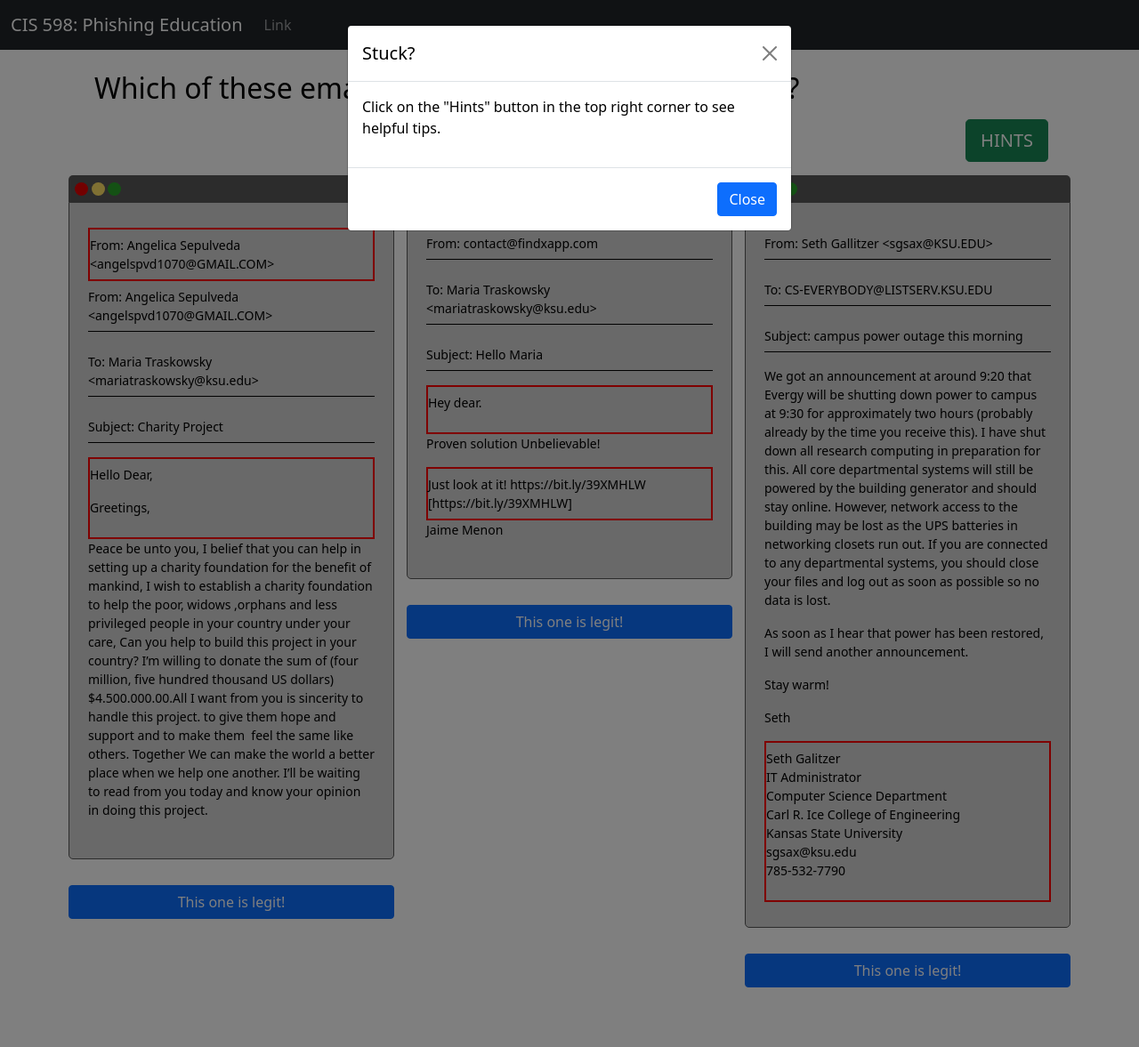
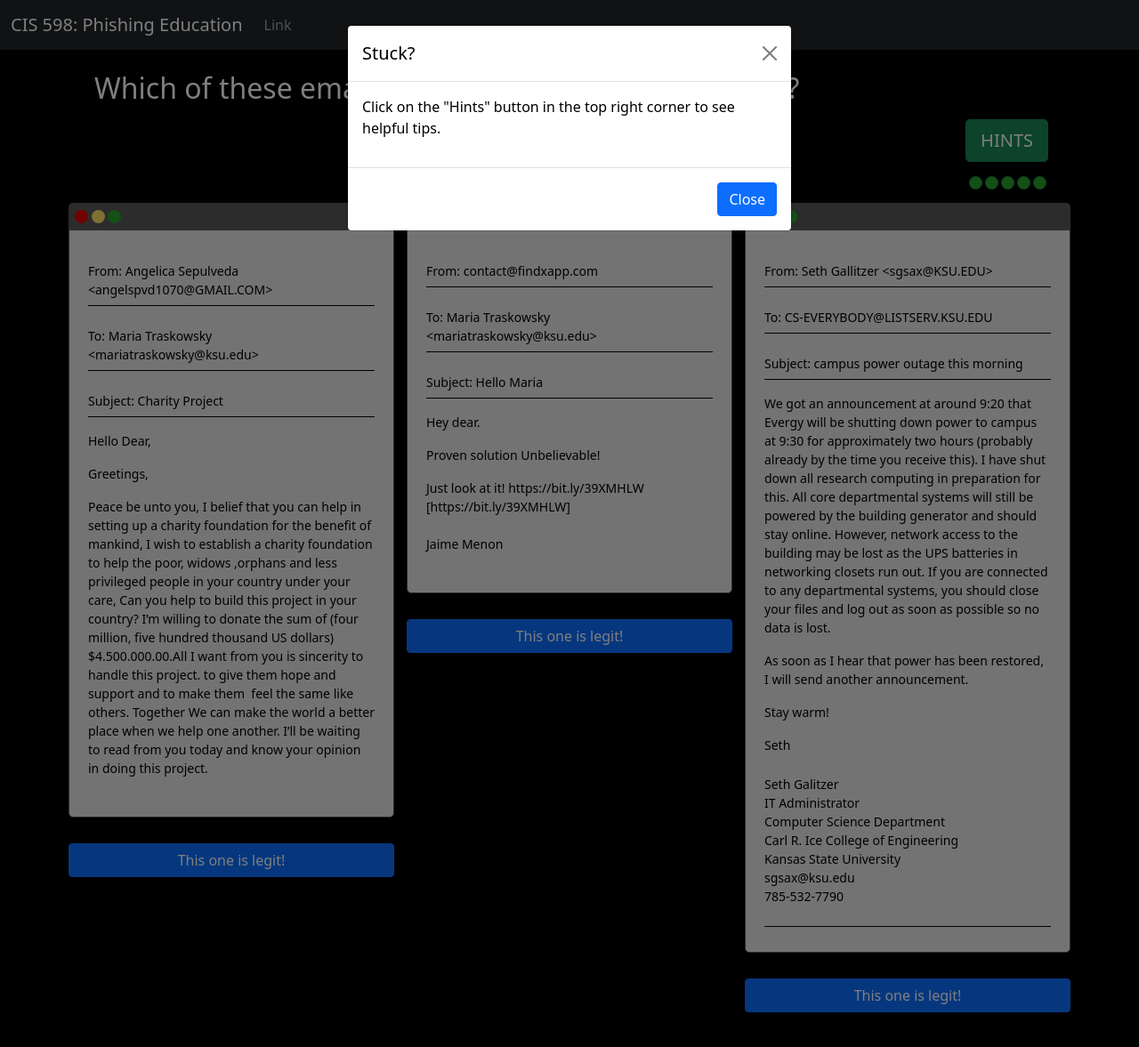
Before and after one commit to mtraskowsky/phishingEd, a Django app: page /challenge/ in a window 1280 px wide. Shown: the top 1177 px of the page at 89% size. Run offline with Django 3.2, Linux system fonts and the light colour scheme; some libraries are stand-ins or nearby versions.

Commit message:
playing with hints

```diff
--- a/static/css/styles.css
+++ b/static/css/styles.css
@@ -1,5 +1,9 @@
+.thing {
+    background: black;
+}
+
 h2 {
-    color: black;
+    color: white;
 }
 
 row {
@@ -8,6 +12,18 @@ row {
 
 .container-top {
     padding: 0 1.5em 0 1.5em;
+}
+
+
+.dot-hint {
+    margin: 0 .2em 0 .2em;
+    width: 15px;
+    height: 15px;
+    padding: 3px 0px;
+    border-radius: 15px;
+    font-size: 8px;
+    text-align: center;
+    background-color: #29a329;
 }
 
 body {
@@ -24,7 +40,7 @@ body {
 }
 
 .email-ind {
-    background: lightgray;
+    background:  #e6e6e6;
     padding: .5em 1.5em .5em 1.5em;
     border: 1px solid #595959;
     border-bottom-left-radius: 5px;
@@ -85,6 +101,7 @@ body {
     margin-bottom: 3.5em;
 }
 
+ /* Makes content of emails unselectable so no one copy/pastes */
 .unselectable {
     -webkit-touch-callout: none;
     -webkit-user-select: none;
@@ -111,6 +128,14 @@ body {
     font-size: 10px;
 }
 
-#first-hint {
-    border: 2px solid red;
+#hint1{
+
 }
+
+#highlight-hint {
+    background: #9DC88D;
+}
+
+#highlight-hint2 {
+    border: 3px solid  #b30000;
+}
--- a/templates/challenge.html
+++ b/templates/challenge.html
@@ -6,13 +6,22 @@
 {% load static %}
 <!-- CSS CUSTOM -->
 <link rel="stylesheet" href="{% static 'css/styles.css' %}">
-<body>
+<body class="thing">
     <div class="container-top">
         <div class="row">
             <h2>Which of these emails is more likely to be legitimate?</h2>
             <div class="col-sm">
-            <button type="button" id="MybtnModal" class="btn btn-success btn-lg float-end"">HINTS</button>
-           </div>
+                <button type="button" id="MybtnModal" class="btn btn-success btn-lg float-end"">HINTS</button>
+            </div>
+        </div>
+        <div class="row">
+            <div class="col-sm hint-dots">
+                <button type="button" id="hint5-dot" class="btn dot-hint btn-success btn-lg float-end"></button>
+                <button type="button" id="hint4-dot" class="btn dot-hint btn-success btn-lg float-end"></button>
+                <button type="button" id="hint3-dot" class="btn dot-hint btn-success btn-lg float-end"></button>
+                <button type="button" id="hint2-dot" class="btn dot-hint btn-success btn-lg float-end"></button>
+                <button type="button" id="hint1-dot" class="btn dot-hint btn-success btn-lg float-end"></button>
+            </div>
         </div>
     </div>
     <div class="container-emails">
@@ -27,18 +36,17 @@
                 <div class="email-ind">
                     </br>
                     <!-- HINT 1-->
-                    <div class="email-info" id="first-hint" data-toggle="popover" title="Hint 1" data-bs-trigger="hover" data-bs-html="true"
+                    <div data-toggle="popover1" title="Hint 1" data-bs-trigger="click" data-bs-html="true"
                         data-bs-content="<b>Examine sender</b></br>
                         </br>Is Angelica Sepulveda someone you know?<br/>
                         If you look at the email address, does <b>angelspvd1070@gmail.com</b> seem legitimate?">
-                        From: Angelica Sepulveda  &lt;angelspvd1070@GMAIL.COM&gt;
+                        <p class="email-info" id="hint1">From: Angelica Sepulveda  &lt;angelspvd1070@GMAIL.COM&gt;</p>
                     </div>
                     <!-- end of HINT 1 -->
-                    <p class="email-info">From: Angelica Sepulveda  &lt;angelspvd1070@GMAIL.COM&gt;</p>
                     <p class="email-info">To: Maria Traskowsky &lt;mariatraskowsky@ksu.edu&gt;</p>
                     <p class="email-info">Subject: Charity Project</p>
                     <!-- HINT 2 -->
-                    <div class="email-info" id="first-hint" data-toggle="popover" title="Hint 2" data-bs-trigger="hover" data-placement="right" data-bs-html="true"
+                    <div id="hint2" data-toggle="popover2" title="Hint 2" data-bs-trigger="hover" data-placement="right" data-bs-html="true"
                          data-bs-content="<b>Consider greeting</b></br></br>
                          Does this seem like the right way for someone you don’t know to address you? <br/>
                          If the greeting seems abnormal, be cautious.">
@@ -68,7 +76,7 @@
                     <p class="email-info">To: Maria Traskowsky &lt;mariatraskowsky@ksu.edu&gt;</p>
                     <p class="email-info">Subject: Hello Maria</p>
                     <!-- HINT 5-->
-                    <div class="email-info" id="first-hint" data-toggle="popover" title="Hint 5" data-bs-trigger="hover" data-bs-html="true"
+                    <div id="hint5" data-toggle="popover5" title="Hint 5" data-bs-trigger="hover" data-bs-html="true"
                         data-bs-content="<b>Consider greeting</b></br></br>
                         Does this seem like the right way for someone you don’t know to address you? <br/>
                         If the greeting seems abnormal, be cautious.">
@@ -77,13 +85,14 @@
                     <!-- end of HINT 5 -->
                     <p>Proven solution Unbelievable!</p>
                     <!-- HINT 3-->
-                    <div class="email-info" id="first-hint" data-toggle="popover" title="Hint 3" data-bs-trigger="hover" data-bs-html="true"
+                    <div id="hint3" data-toggle="popover3" title="Hint 3" data-bs-trigger="hover" data-bs-html="true"
                         data-bs-content="<b>Examine links</b></br></br>
                         Does this look like a real link to a website? Does anything in the email tell you where the link takes you?
                         Pay close attention to URLs before clicking anything in an email.">
                         Just look at it! https://bit.ly/39XMHLW [https://bit.ly/39XMHLW]
                     </div>
                     <!-- end of HINT 3 -->
+                    </br>
                     <p>Jaime Menon</p>
                     </br>
                 </div>
@@ -117,7 +126,7 @@
                         <p>Stay warm!<p/>
                         <p>Seth</p>
                         <!-- HINT 4-->
-                        <div class="email-info" id="first-hint" data-toggle="popover" title="Hint 4" data-bs-trigger="hover" data-bs-html="true"
+                        <div class="email-info" id="hint4" data-toggle="popover4" title="Hint 4" data-bs-trigger="hover" data-bs-html="true"
                             data-bs-content="<b>Look at the signature</b></br></br>
                             Is the email from someone you know? If not, can you research them or the company?">
                             <p>Seth Galitzer<br/>
@@ -168,11 +177,11 @@
 
     <script type="text/javascript">
     <!-- Show hint button on click -->
-        $(document).ready(function(){
-            $('#MybtnModal').click(function(){
-                $('#secondModal').modal('show')
-            });
-        });
+ //       $(document).ready(function(){
+ //           $('#MybtnModal').click(function(){
+ //               $('#secondModal').modal('show')
+ //           });
+//        });
 
     <!-- Show hint button after period of time -->
         $(document).ready(function () {
@@ -185,6 +194,45 @@
           $('[data-toggle="popover"]').popover();
         });
 
+        $(document).ready(function(){
+            $('#MybtnModal').click(function(){
+                $('[data-toggle="popover1"]').popover('toggle');
+            });
+        });
+
+        $(document).ready(function(){
+            $('#hint1-dot').click(function(){
+                $('[data-toggle="popover1"]').popover('toggle');
+                document.getElementById('hint1').id = 'highlight-hint';
+            });
+        });
+
+        $(document).ready(function(){
+            $('#hint2-dot').click(function(){
+                $('[data-toggle="popover2"]').popover('toggle');
+                document.getElementById('hint2').id = 'highlight-hint';
+            });
+        });
+
+        $(document).ready(function(){
+            $('#hint3-dot').click(function(){
+                $('[data-toggle="popover3"]').popover('toggle');
+                document.getElementById('hint3').id = 'highlight-hint2';
+            });
+        });
+
+        $(document).ready(function(){
+            $('#hint4-dot').click(function(){
+                $('[data-toggle="popover4"]').popover('toggle');
+            });
+        });
+
+        $(document).ready(function(){
+            $('#hint5-dot').click(function(){
+                $('[data-toggle="popover5"]').popover('toggle');
+            });
+        });
+
     </script>
 
 </body>
```
